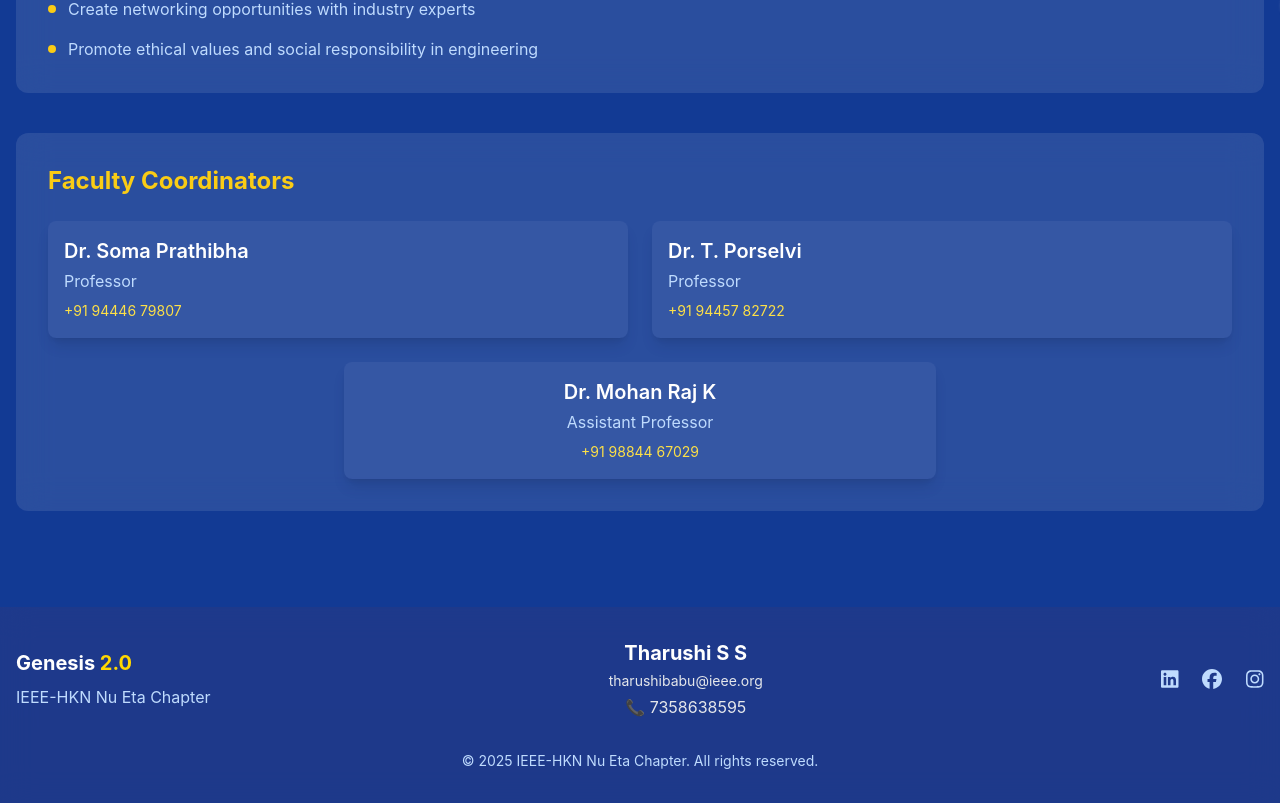
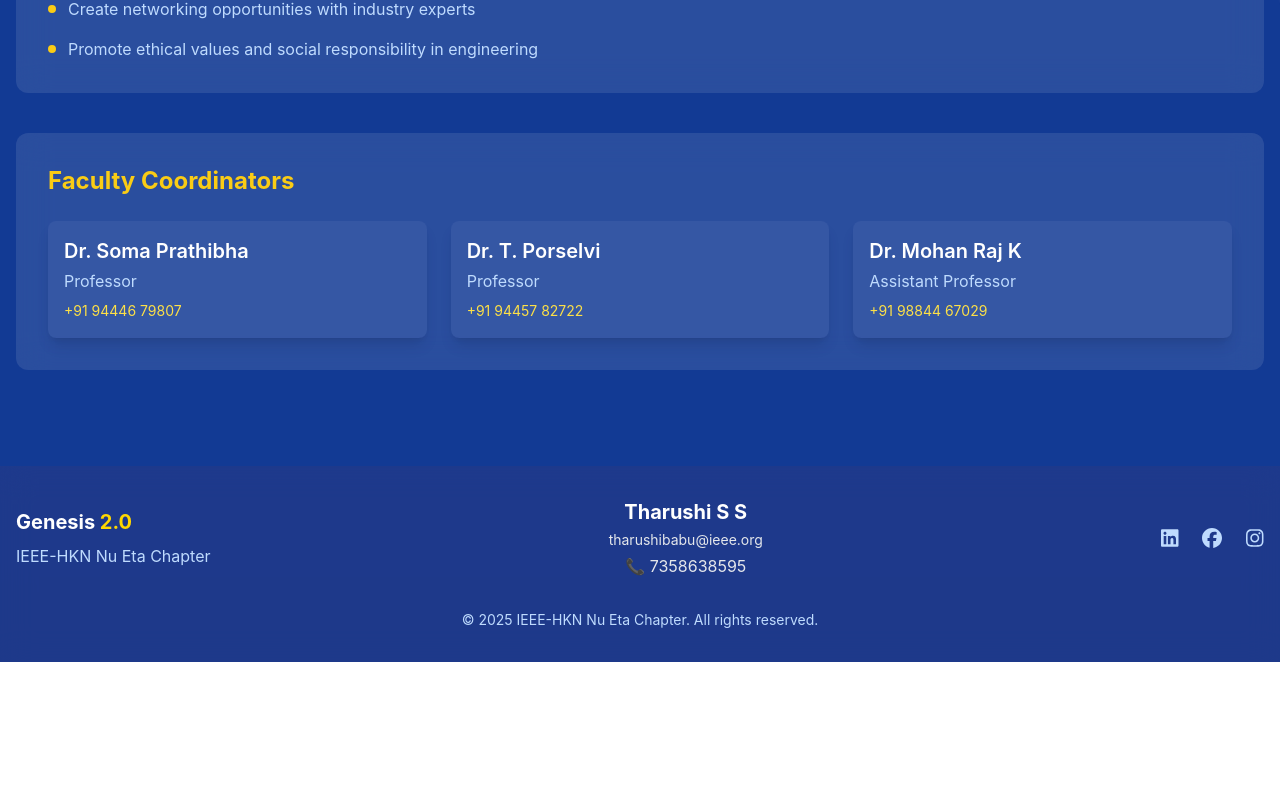
Before and after one commit to Arokiyaswetha/genesis2.0, a React (Vite) app: page /about in a window 1280 px wide. Shown: the part 689-1492 px from the top of the page. After the commit the page ends 1351 px from the top, so only its background shows below. Built offline with nearby package versions, Linux system fonts and the light colour scheme.

Commit message:
Updated faculty coordinators layout to single row

```diff
--- a/src/components/About.jsx
+++ b/src/components/About.jsx
@@ -84,8 +84,7 @@ const About = () => {
 >
   <h2 className="text-2xl font-bold mb-6 text-yellow-400">Faculty Coordinators</h2>
 
-  {/* First two coordinators in two columns */}
-  <div className="grid md:grid-cols-2 gap-6 text-white">
+  <div className="grid md:grid-cols-3 gap-6 text-white">
   <div className="bg-white/5 p-4 rounded-lg shadow-lg">
     <h3 className="text-xl font-semibold mb-1">Dr. Soma Prathibha</h3>
     <p className="text-blue-200">Professor</p>
@@ -101,11 +100,8 @@ const About = () => {
       +91 94457 82722
     </a>
   </div>
-  </div>
 
-  {/* Mohan Raj centered below */}
-  <div className="flex justify-center mt-6">
-    <div className="bg-white/5 p-4 rounded-lg shadow-lg w-full md:w-1/2 text-white text-center">
+  <div className="bg-white/5 p-4 rounded-lg shadow-lg">
     <h3 className="text-xl font-semibold mb-1">Dr. Mohan Raj K</h3>
     <p className="text-blue-200">Assistant Professor</p>
     <a href="tel:+919884467029" className="text-sm text-yellow-300 mt-2 inline-block hover:underline">
@@ -113,6 +109,7 @@ const About = () => {
     </a>
   </div>
 </div>
+
 </motion.div>
 
 
```
Lines whose indentation alone changed are shown as unchanged.
